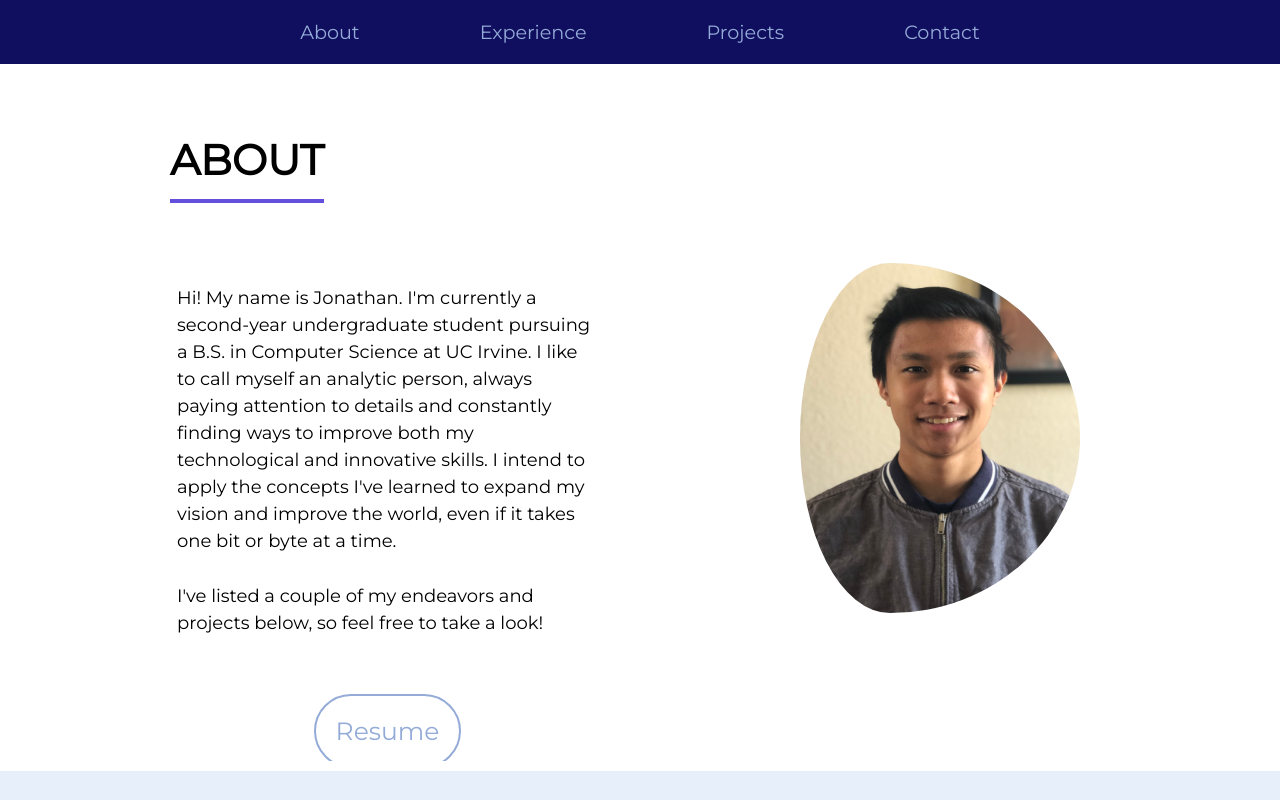
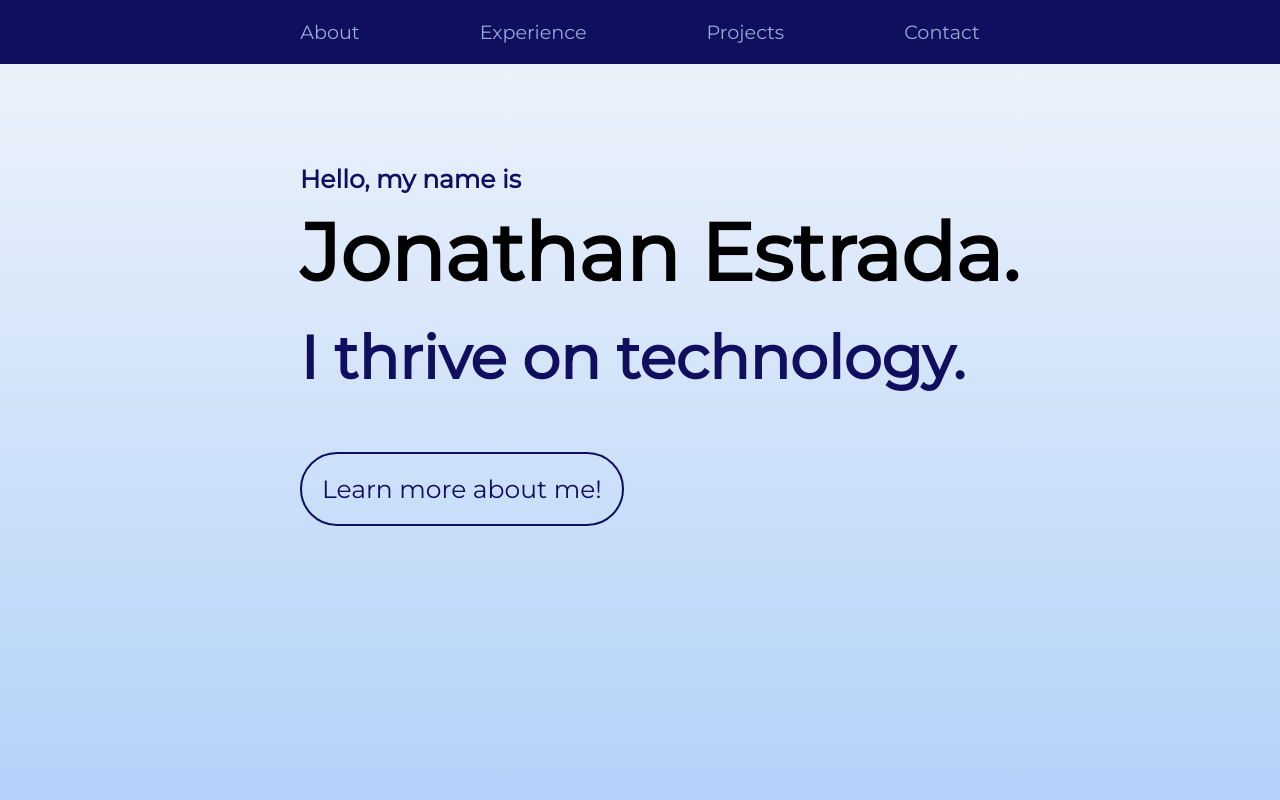
Before and after one commit to jonestrada7/Portfolio, a React (Create React App) app: page / in a window 1280 px wide. Shown: the top 800 px of the page. Built offline with nearby package versions, Linux system fonts and the light colour scheme.

Commit message:
Added header subsection

```diff
--- a/src/App.css
+++ b/src/App.css
@@ -11,16 +11,64 @@
   height: 40vmin;
 }
 
-/* .App-header {
-  background-color: #282c34;
+.intro {
+  background-image: linear-gradient(to bottom, #ECF2FA, #AECFF9);
   min-height: 100vh;
   display: flex;
   flex-direction: column;
-  align-items: center;
-  justify-content: center;
-  font-size: calc(10px + 2vmin);
-  color: white;
-} */
+  color: black;
+}
+
+.intro-text1 {
+  font-size: 25px;
+  margin-top: 100px;
+  margin-left: 300px;
+  margin-bottom: 10px;
+  text-align: left;
+  color: #100E5E;
+}
+
+.intro-text2 {
+  font-size: 80px;
+  margin-top: 0px;
+  margin-left: 300px;
+  margin-bottom: 20px;
+  text-align: left;
+}
+
+.intro-text3 {
+  color: #100E5E;
+  font-size: 60px;
+  margin-top: 0px;
+  margin-left: 300px;
+  margin-right: 300px;
+  text-align: left;
+}
+
+.about-button {
+  flex: 50%;
+  text-align: left;
+  margin-top: 30px;
+  margin-left: 300px;
+}
+
+.about-link {
+  color: #100E5E;
+  text-decoration: none;
+  font-size: 25px;
+  background-color: transparent;
+  padding: 20px;
+  transition: background 0.3s ease-in-out;
+  transition: 0.3s ease-in-out;
+  border: 2px solid #100E5E;
+  border-radius: 50px;
+}
+
+.about-link:hover {
+  background-color: #100E5E;
+  border-color: #100E5E;
+  color: #FFFFFF;
+}
 
 p {
   margin: 2px;
--- a/src/App.js
+++ b/src/App.js
@@ -17,10 +17,17 @@ function App() {
     <div className="App">
       <link href='https://fonts.googleapis.com/css?family=Montserrat' rel='stylesheet'></link>
       <link rel="stylesheet" href="https://unpkg.com/aos@next/dist/aos.css" />
-      <header className="App-header">
+      <Navigation></Navigation>
 
-      </header>
-      <Navigation></Navigation>
+      <div className="intro">
+        <h2 className="intro-text1">Hello, my name is</h2>
+        <h2 className="intro-text2">Jonathan Estrada.</h2>
+        <h2 className="intro-text3">I thrive on technology.</h2>
+        <div className='about-button' data-aos='fade-left' data-aos-duration='750'>
+          <a href='#about' className="about-link">Learn more about me!</a>
+        </div>
+      </div>
+
       <About></About>
       <Experience></Experience>
       <Projects></Projects>
```
